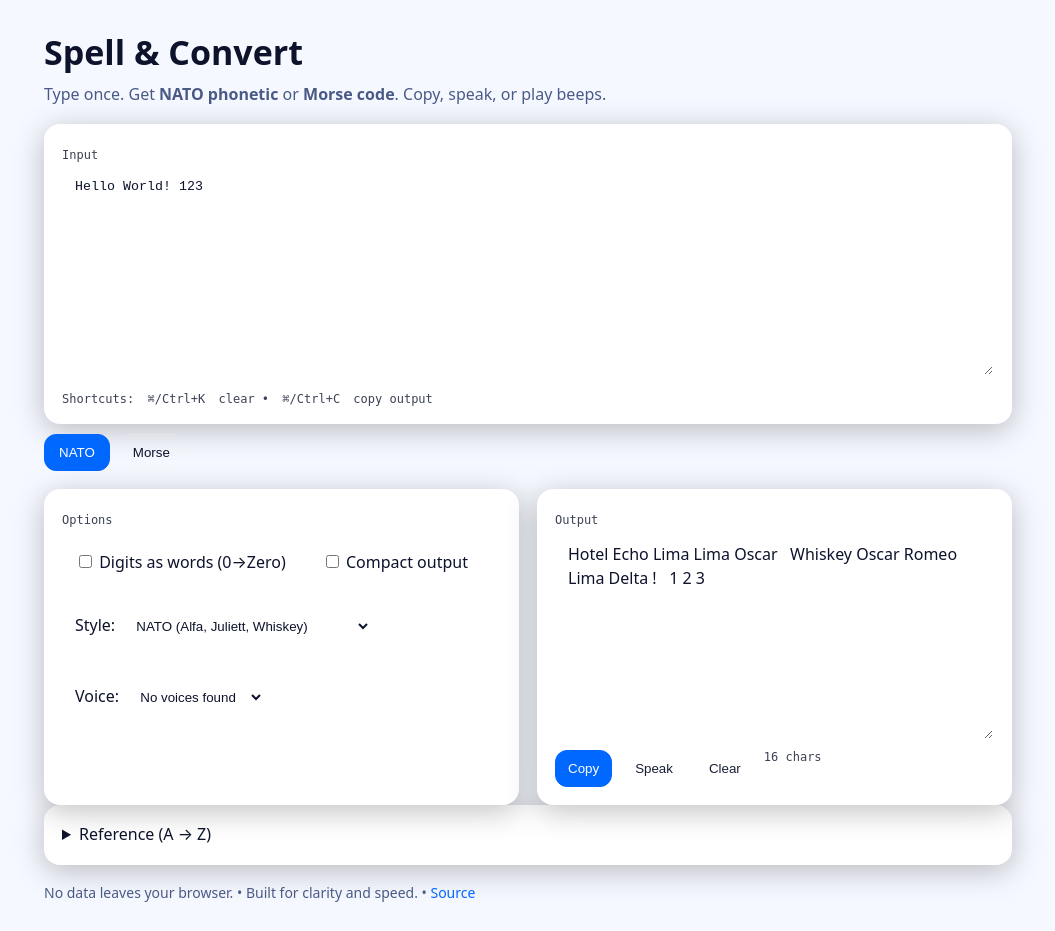
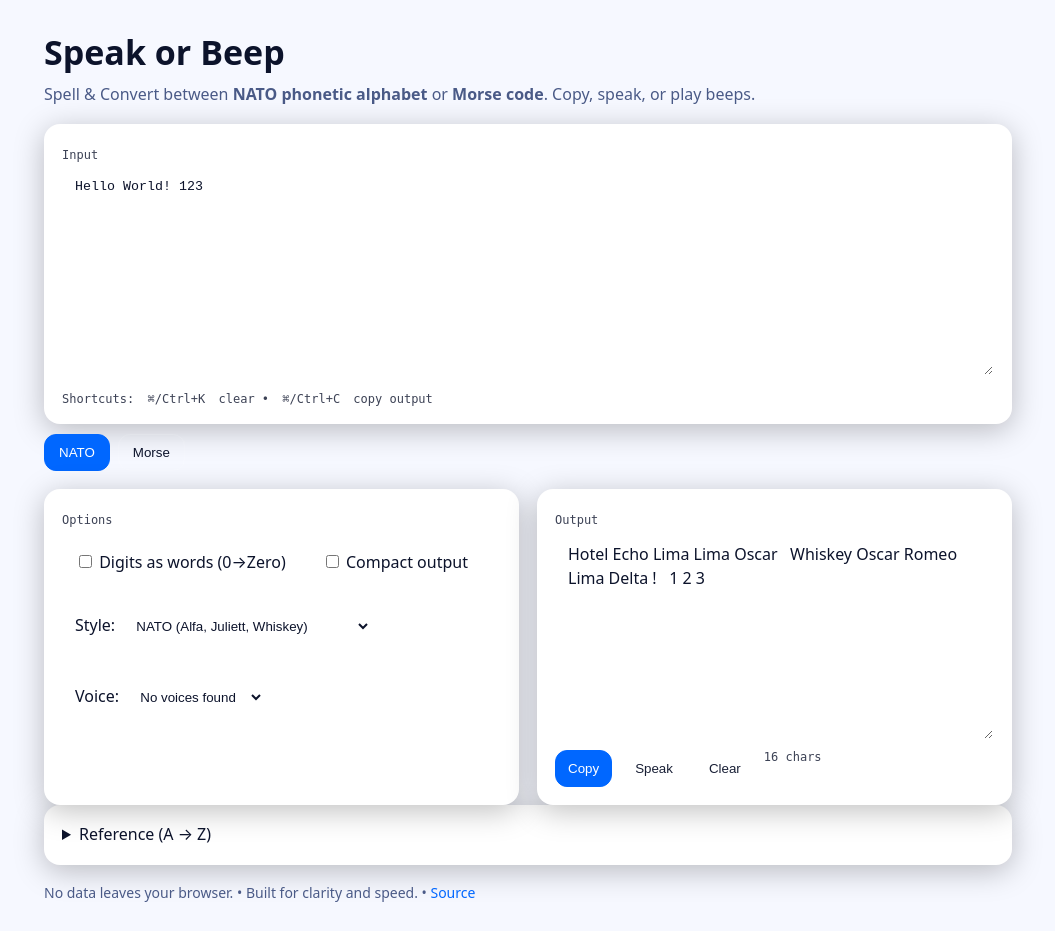
Before and after one commit to sastu00/spell-it-nato, a plain HTML site: page index.html in a window 1280 px wide. Shown: the whole page, without its empty margins (112-1167 px from the left). Drawn offline with Linux system fonts and the light colour scheme.

Commit message:
Update index.html

```diff
--- a/index.html
+++ b/index.html
@@ -41,8 +41,8 @@
 </head>
 <body>
 <div class="wrap">
-  <h1>Spell & Convert</h1>
-  <p class="sub">Type once. Get <strong>NATO phonetic</strong> or <strong>Morse code</strong>. Copy, speak, or play beeps.</p>
+  <h1>Speak or Beep</h1>
+  <p class="sub">Spell & Convert between <strong>NATO phonetic alphabet</strong> or <strong>Morse code</strong>. Copy, speak, or play beeps.</p>
 
   <div class="row">
     <!-- Input -->
```
